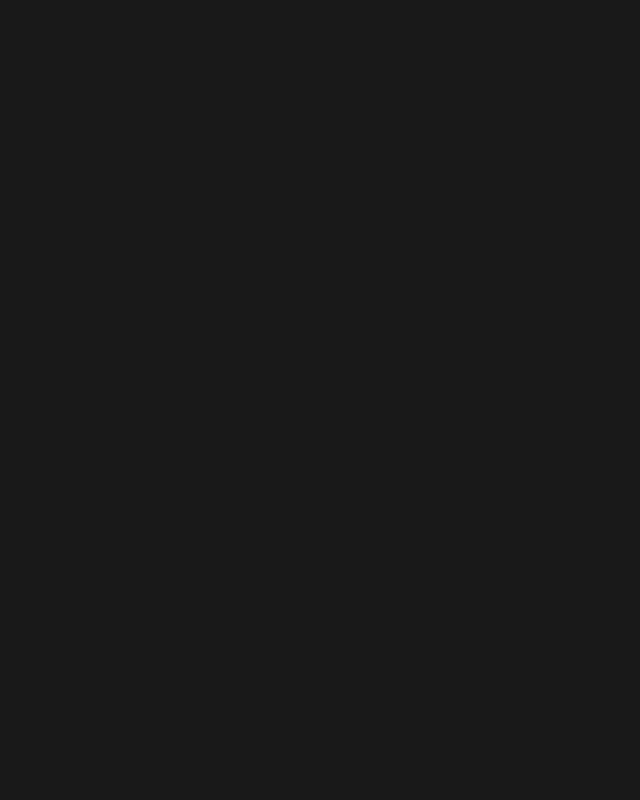
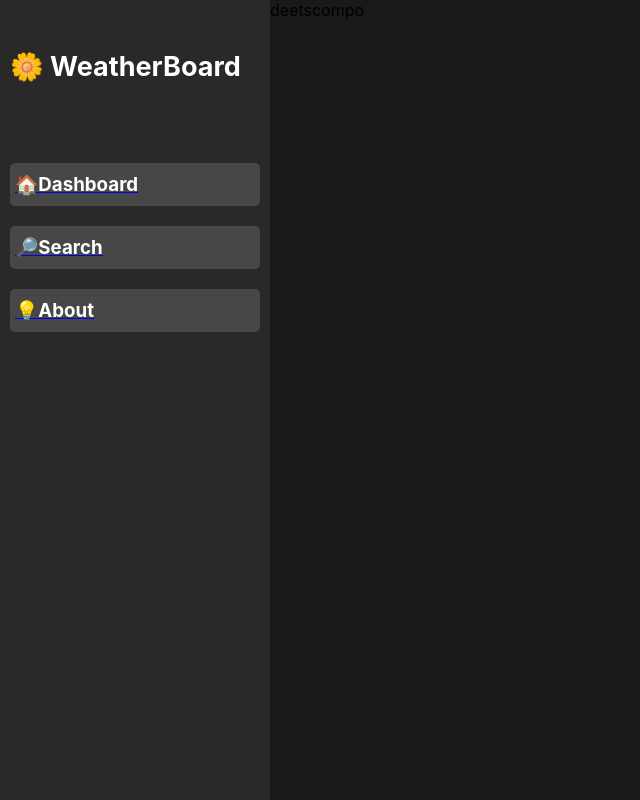
Before and after one commit to HafsaSarker/WeatherBoard, a React (Vite) app in the folder DataDashboard/: page /WeatherDetails/1 in a window 1280 px wide. Before the commit this address had no page. Shown: the top 800 px of the page, without its empty margins (0-640 px from the left). Built offline with nearby package versions, Linux system fonts and the light colour scheme; no server answers.

Commit message:
create details route

```diff
--- /dev/null
+++ b/DataDashboard/src/Components/WeatherDetails.jsx
@@ -0,0 +1,29 @@
+import React, { Component, useEffect, useState } from "react";
+import { useParams } from "react-router-dom";
+const API_KEY = import.meta.env.VITE_APP_API_KEY;
+
+const WeatherDetails = () => {
+    let params = useParams();
+    const [fullDetails, setFullDetails] = useState(null);
+
+    let start = params.date;
+    let date = Number(start.slice(8)) + 1;
+    let end = start.slice(0,8)+date;
+
+    useEffect(() => {
+        const getWeatherHist = async () => {
+        const response = await fetch(`https://api.weatherbit.io/v2.0/history/daily?city=NY&start_date=${params.date}&end_date=${end}&key=${API_KEY}`)
+        const json = await response.json()
+        setFullDetails(json.data);
+        }
+        getWeatherHist().catch(console.error);
+    },[])
+    console.log(fullDetails)
+    return (
+     <div>
+        deetscompo
+     </div>
+    );
+};
+
+export default WeatherDetails;
--- a/DataDashboard/src/main.jsx
+++ b/DataDashboard/src/main.jsx
@@ -2,6 +2,7 @@ import React from 'react'
 import ReactDOM from 'react-dom/client'
 import { BrowserRouter, Route, Routes } from "react-router-dom";
 import Layout from './routes/Layout';
+import DetailView from './routes/DetailView';
 import App from './App'
 import './index.css'
 
@@ -11,6 +12,7 @@ ReactDOM.createRoot(document.getElementById('root')).render(
       <Routes>
         <Route path='/' element={<Layout/>}>
           <Route index={true}  element={<App />}/>
+          <Route index={false} path='/WeatherDetails/:date' element={<DetailView />}/>
         </Route>
       </Routes>
     </BrowserRouter>
--- /dev/null
+++ b/DataDashboard/src/routes/DetailView.jsx
@@ -0,0 +1,11 @@
+import WeatherDetails from "../Components/WeatherDetails";
+
+const DetailView = () => {
+    return (
+     <div>
+        <WeatherDetails />
+     </div>
+    );
+};
+
+export default DetailView;
```
